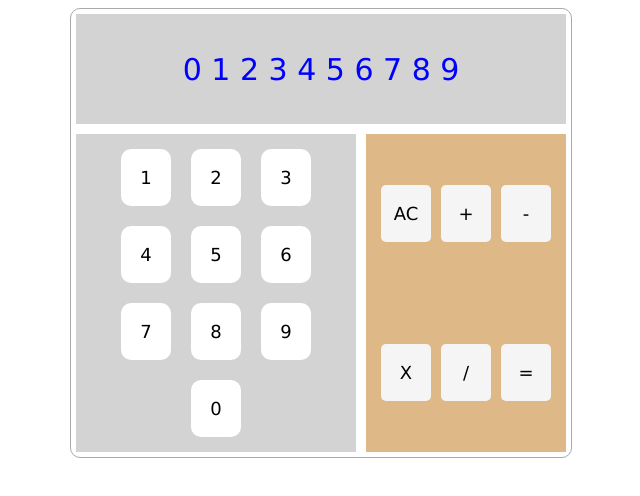
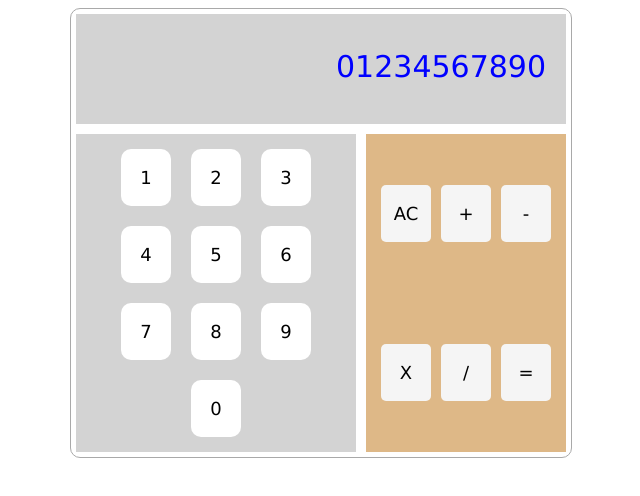
Before and after one commit to MisterKrud/calculator, a plain HTML site: page index.html in a window 1280 px wide. Shown: the whole page, without its empty margins (319-959 px from the left). Drawn offline with Linux system fonts and the light colour scheme.

Commit message:
Justify screen display number to right hand side

```diff
--- a/index.html
+++ b/index.html
@@ -9,7 +9,7 @@
 <body>
     <div id="calculator-container">
         <div id="screen">
-<p>0 1 2 3 4 5 6 7 8 9 </p>
+<p id="display">01234567890</p>
 
         </div>
         <div id="buttons">
--- a/styles.css
+++ b/styles.css
@@ -33,9 +33,12 @@ div {
     padding: 5px;
     height: 100px;
     display: flex;
-    align-items: center;
+    justify-content: flex-end;
     font-size: 30px;
+}
 
+#display {
+    margin-right: 15px;
 }
 #buttons {
     display: flex;
```
